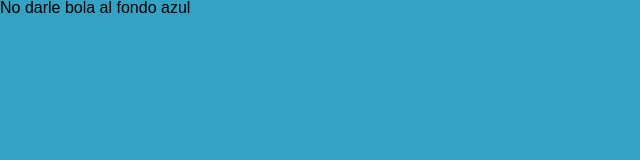
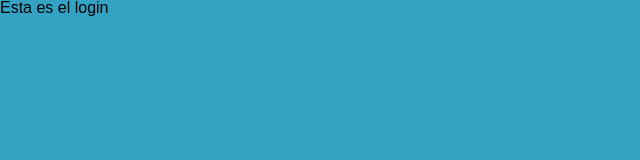
Before and after one commit to code-fusion/andromeda-fe, a React app: page /login in a window 1280 px wide. Shown: the top 160 px of the page, without its empty margins (0-640 px from the left). Built offline with nearby package versions, Linux system fonts and the light colour scheme.

Commit message:
react-router implemented with mock auth

```diff
--- a/src/App.js
+++ b/src/App.js
@@ -1,10 +1,37 @@
 import React, { Component } from 'react';
+import {Route, Switch} from 'react-router-dom';
+import PrivateRoute from './utilComponents/PrivateRoute';
+
+import routes from './pages/routes';
 
 class App extends Component {
+
+  routesList = routes.map((route,index) => {
+    return (
+      route.private ? (
+        <PrivateRoute
+        key={index}
+        exact={route.exact}
+        path={route.path}
+        render={props => <route.component {...props} />}
+        />
+      ) : (
+        <Route
+        key={index}
+        exact={route.exact}
+        path={route.path}
+        render={props => <route.component {...props} />}
+        />
+      )
+    )
+  });
+
   render() {
     return (
       <div className="App">
-        No darle bola al fondo azul
+        <Switch>
+        {this.routesList}
+        </Switch>
       </div>
     );
   }
--- a/src/index.js
+++ b/src/index.js
@@ -2,6 +2,7 @@ import React from 'react';
 import {render} from 'react-dom';
 import registerServiceWorker from './registerServiceWorker';
 import {Provider} from 'react-redux';
+import {BrowserRouter} from 'react-router-dom';
 
 import './reset.css';
 import './index.scss';
@@ -13,7 +14,9 @@ const rootElement = document.getElementById('root');
 
 render(
 	<Provider store={store}>
-		<App />
+		<BrowserRouter>
+			<App />
+		</BrowserRouter>
 	</Provider>
 	, rootElement);
 
--- /dev/null
+++ b/src/pages/Home/Home.js
@@ -0,0 +1,9 @@
+import React from 'react';
+
+export default class Home extends React.Component {
+	render() {
+		return (
+			<h1>Esta es la home</h1>
+			)
+	}
+}
--- /dev/null
+++ b/src/pages/Login/Login.js
@@ -0,0 +1,9 @@
+import React from 'react';
+
+export default class Login extends React.Component {
+	render() {
+		return (
+			<h1>Esta es el login</h1>
+			)
+	}
+}
--- /dev/null
+++ b/src/pages/routes.js
@@ -0,0 +1,15 @@
+import Home from './Home/Home';
+import Login from './Login/Login';
+
+export default [
+	{
+		path: '/',
+		component: Home,
+		exact: true,
+		private: true
+	},
+	{
+		path: '/login',
+		component: Login
+	}
+]
--- a/src/utilComponents/PrivateRoute.js
+++ b/src/utilComponents/PrivateRoute.js
@@ -1,18 +1,22 @@
 import React from 'react';
 import {Redirect, Route} from 'react-router-dom';
 
-export const PrivateRoute = ({component: Component, ...rest}) => {
-	<Route
+//for the moment I am using authToken from localStorage. We will change this later
+
+export default ({component: Component, ...rest}) => {
+	return <Route
 		{...rest}
 		render={props =>
-			localStorage.getItem("autoToken") ? (
+			localStorage.getItem("authToken") ? (
 				<Component {...props} />
 			) : (
 				<Redirect
 					to={{
-						pathname: "/login",
-						state: {from: props:location}
+						pathname: '/login',
+						state: {from: props.location}
 					}}
+				/>
 			)
 		}
+	/>
 }
```
